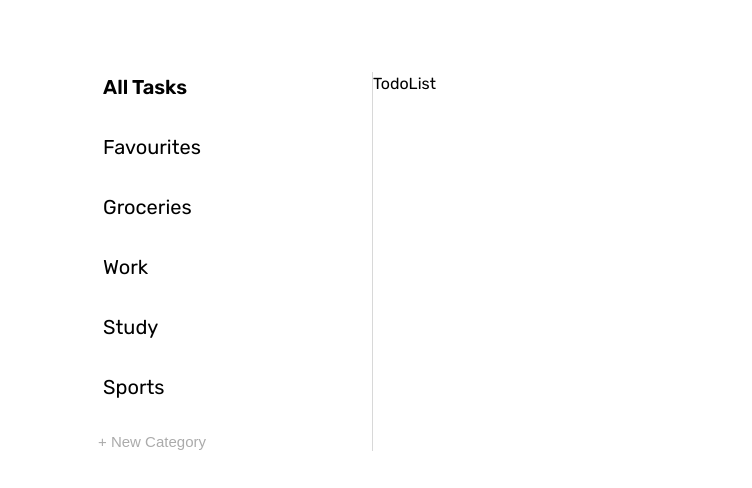
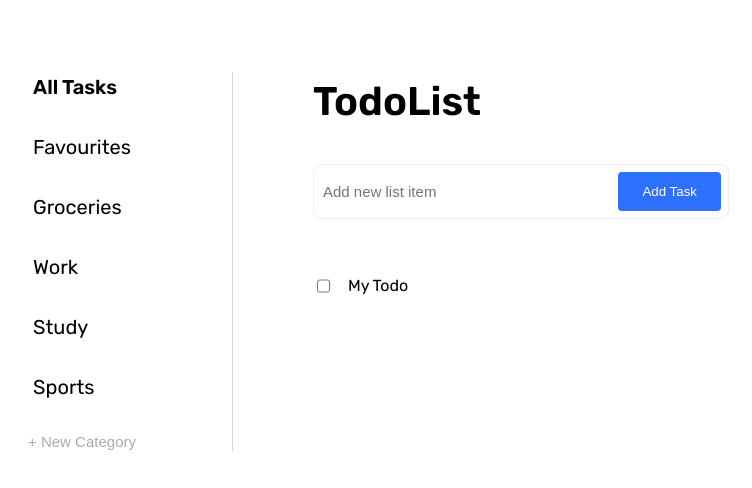
Before and after one commit to serhiyhvala/redux-toolkit-todolist, a React (Vite) app: page / in a window 1280 px wide. Shown: the top 488 px of the page, without its empty margins (208-960 px from the left). Built offline with nearby package versions, Linux system fonts and the light colour scheme.

Commit message:
Add Todo Component

```diff
--- a/src/components/categories/Categories.module.scss
+++ b/src/components/categories/Categories.module.scss
@@ -1,9 +1,8 @@
 .categories {
-  width: 440px;
+  width: 300px;
   display: flex;
   flex-direction: column;
   align-items: center;
-  justify-content: center;
   border-right: 1px solid #D8D8D8;
   ul > li{
     margin-bottom: 30px;
--- a/src/components/categories/Categories.tsx
+++ b/src/components/categories/Categories.tsx
@@ -1,5 +1,6 @@
 import {v4 as uuidv4} from "uuid";
 import styles from './Categories.module.scss'
+import {useState} from "react";
 
 const Categories = () => {
   const listData = [
@@ -28,14 +29,21 @@ const Categories = () => {
       title: 'Sports'
     }
   ]
+  const [data, setData] = useState(listData)
+  const newTask = {
+    id: uuidv4(),
+    title: 'All Tasks'
+  }
   return (
       <div className={styles.categories}>
         <ul>
-          {listData.map(item => (
+          {data.map(item => (
               <li key={item.id}>{item.title}</li>
           ))}
         </ul>
-        <button className={styles.categories_button}>+ New Category</button>
+        <button className={styles.categories_button}
+                onClick={() => setData([...data, newTask])}
+        >+ New Category</button>
       </div>
   );
 };
--- /dev/null
+++ b/src/components/todoList/TodoList.module.scss
@@ -0,0 +1,43 @@
+.container{
+  padding-left: 80px;
+  display: flex;
+  flex-direction: column;
+  align-items: flex-start;
+  span{
+    font-size: 40px;
+    font-weight: 600;
+  }
+}
+
+.todo{
+  &_input{
+    background: #FFFFFF;
+    border: 1px solid #EEEEEE;
+    border-radius: 8px;
+    padding: 7px;
+    width: 400px;
+    display: flex;
+    flex-direction: row;
+    justify-content: space-between;
+    margin: 32px 0 55px 0;
+    input, input:focus{
+      border: hidden;
+      outline: none;
+      font-size: 15px;
+    }
+  }
+  &_button{
+    padding: 12px 24px;
+    background: #2D70FD;
+    color: #fff;
+    border-radius: 4px;
+  }
+  &_checkbox{
+    display: flex;
+    gap: 15px;
+    margin-bottom: 15px;
+    input{
+      background-color: #2D70FD;
+    }
+  }
+}
--- a/src/components/todoList/TodoList.tsx
+++ b/src/components/todoList/TodoList.tsx
@@ -1,7 +1,17 @@
+import styles from './TodoList.module.scss'
+
 const TodoList = () => {
   return (
-      <div>
-        TodoList
+      <div className={styles.container}>
+        <span>TodoList</span>
+        <form className={styles.todo_input}>
+          <input type="text" placeholder='Add new list item' />
+          <button className={styles.todo_button}>Add Task</button>
+        </form>
+        <label className={styles.todo_checkbox}>
+          <input type="checkbox"/>
+          My Todo
+        </label>
       </div>
   );
 };
```
